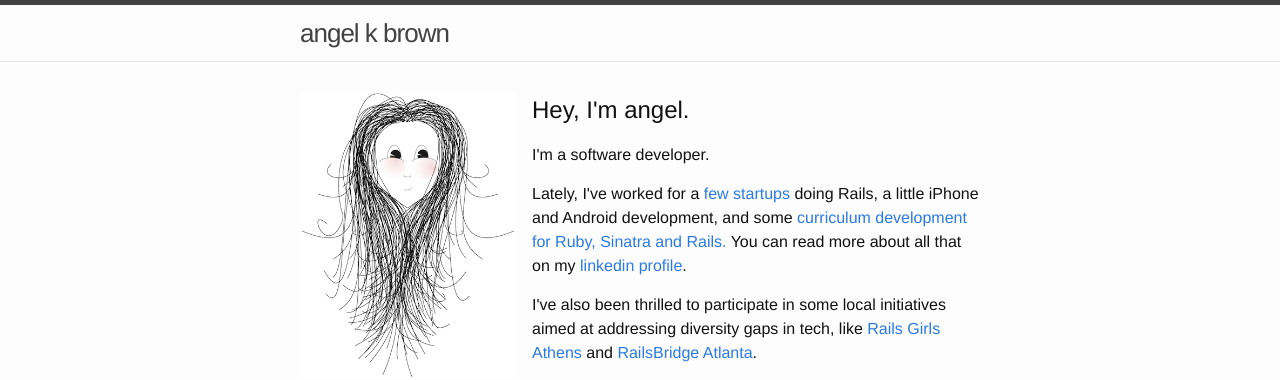
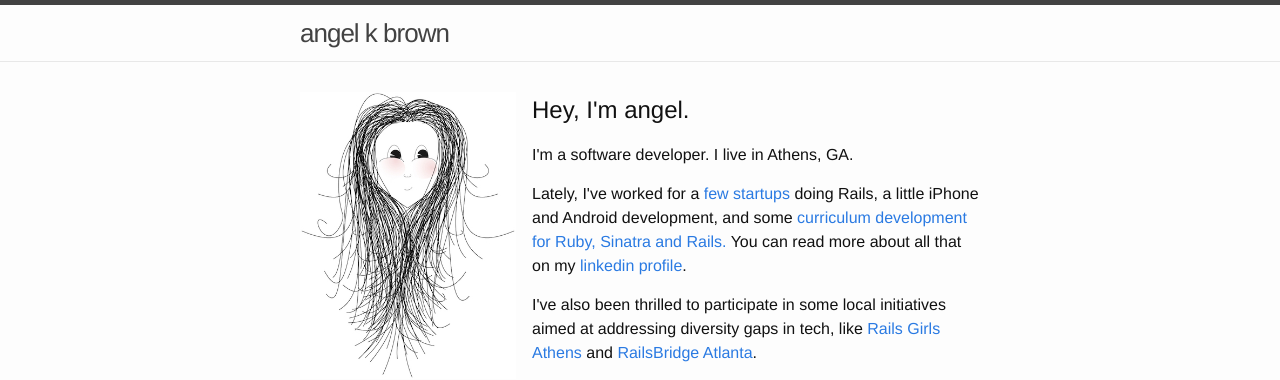
Before and after one commit to angelkbrown/angelkbrown.github.io, a Jekyll site: the page built from index.html, in a window 1280 px wide. Shown: the top 380 px of the page. Built offline with Jekyll 4.4.1, drawn with Linux system fonts in a browser that asks for light colours.

Commit message:
adding athens

```diff
--- a/_layouts/default.html
+++ b/_layouts/default.html
@@ -15,7 +15,7 @@
           </aside>
           <article class="secondary">
             <h2>Hey, I'm angel.</h2>
-            <p> I'm a software developer.</p>
+            <p> I'm a software developer. I live in Athens, GA.</p>
             <p>Lately, I've worked for a <a href="http://cogenteducation.com" target="_blank">few</a> <a href="http://wagglez.com" target="_blank">startups</a> doing Rails, a little iPhone and Android development, and some <a href="http://skillcrush.com/blueprint/ruby-rails-developer/" target="_blank">curriculum development for Ruby, Sinatra and Rails.</a> You can read more about all that on my <a href="http://linkedin.com/in/angelkbrown" target="_blank">linkedin profile</a>.</p>
 
             <p>I've also been thrilled to participate in some local initiatives aimed at addressing diversity gaps in tech, like <a href="http://railsgirlsathens.com/" target="_blank">Rails Girls Athens</a> and <a href="https://www.bridgetroll.org/events/150" target="_blank">RailsBridge Atlanta</a>.</p>
```
